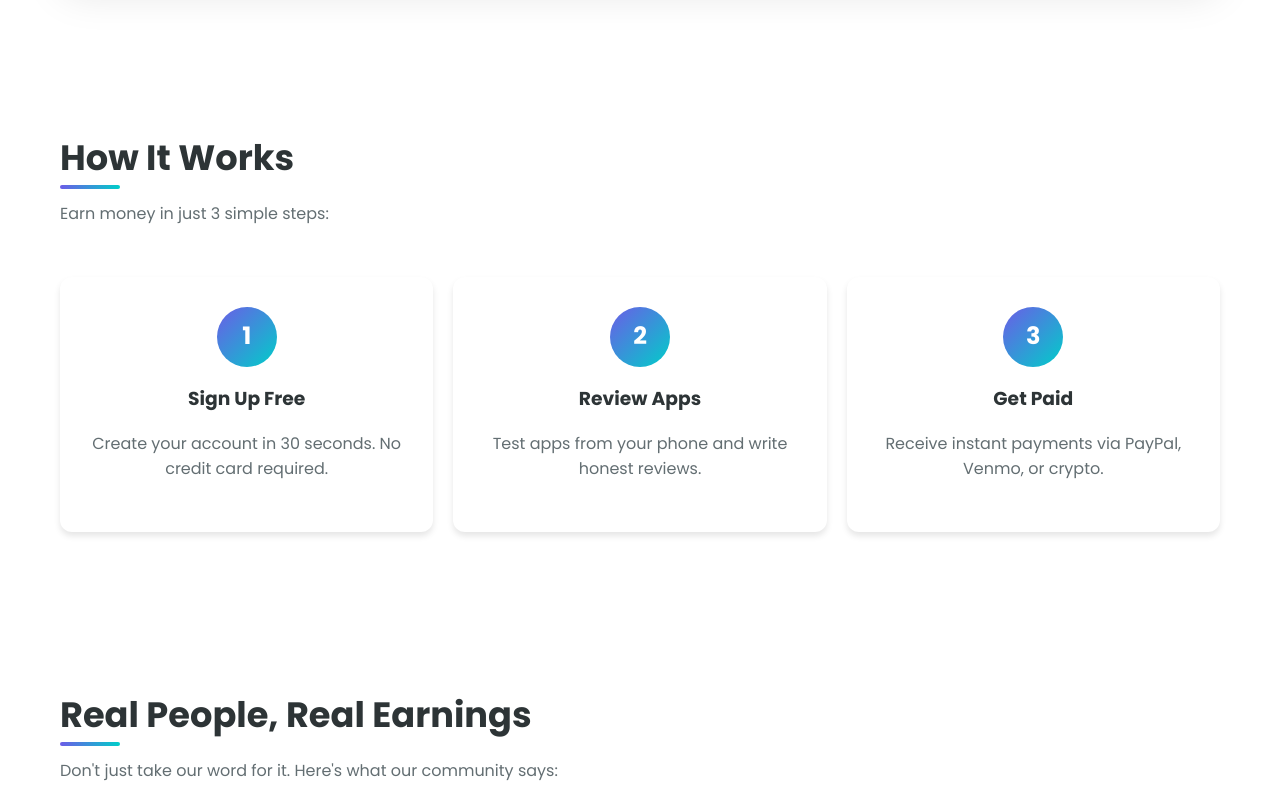
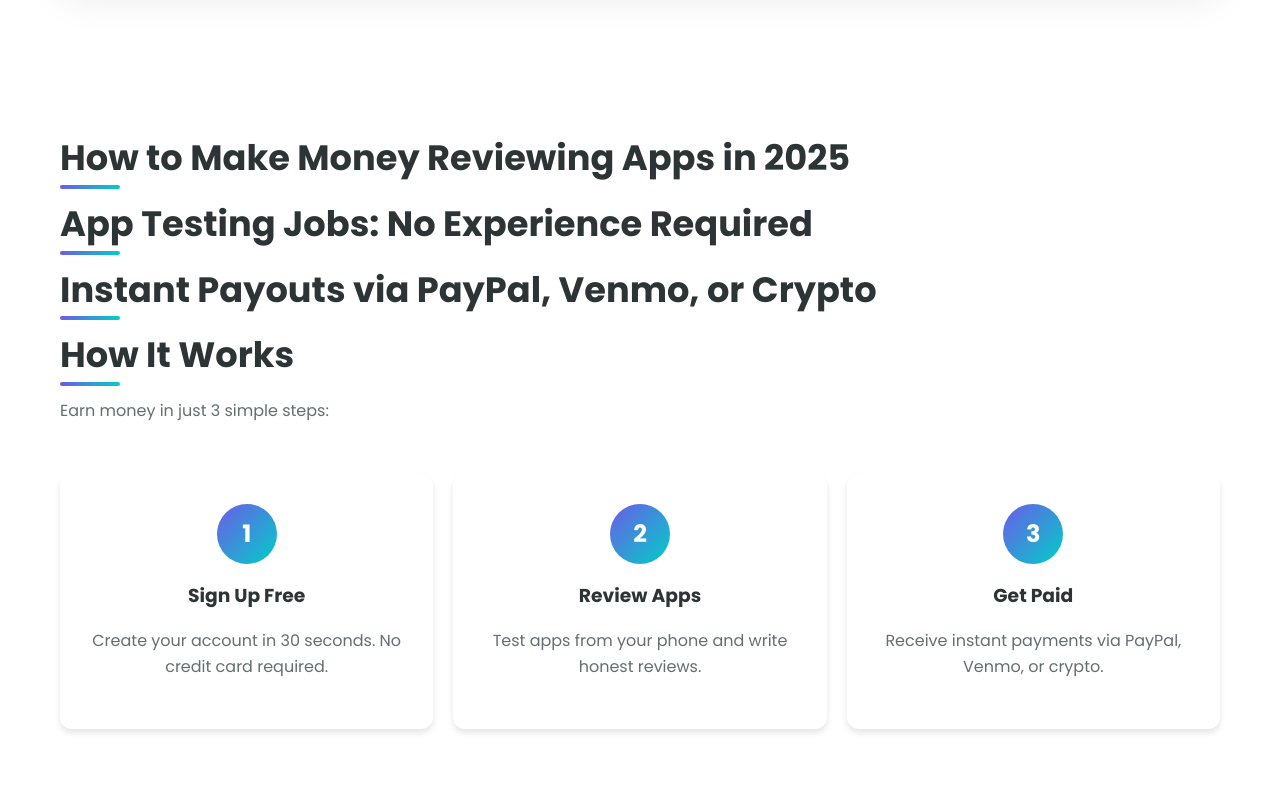
Before and after one commit to donny0019/app-review-earnings, a plain HTML site: page index.html in a window 1280 px wide. Shown: the part 1400-2200 px from the top of the page. Drawn offline with Linux system fonts and the light colour scheme.

Commit message:
Add files via upload

```diff
--- a/index.html
+++ b/index.html
@@ -4,7 +4,7 @@
 <meta name="google-site-verification" content="TbW2WtI93w6gVjJ70Iy1MZ-ZRHX2bkgNOJpdjXjFMdU" />
   <meta charset="UTF-8">
   <meta name="viewport" content="width=device-width, initial-scale=1.0">
-  <title>Get Paid to Review Apps | Earn $5-$30 per Review</title>
+  <title>Earn $5-$30 per App Review | Get Paid to Test Apps (No Experience Needed)</title>
 
   <!-- SEO Meta Tags -->
   <meta name="description" content="Earn $5-$30 per app review! Join 50,000+ users getting paid to test apps. No experience needed. Instant payouts via PayPal, Venmo, or crypto.">
@@ -770,7 +770,11 @@
     <!-- How It Works -->
     <section class="how-it-works" id="how-it-works">
       <div class="container">
-        <h2>How It Works</h2>
+        <h2>How to Make Money Reviewing Apps in 2025</h2>
+        <h2>App Testing Jobs: No Experience Required</h2>
+        <h2>Instant Payouts via PayPal, Venmo, or Crypto</h2>
+         <br><h2>How It Works</h2> </br>
+
         <p>Earn money in just 3 simple steps:</p>
 
         <div class="steps">
@@ -976,7 +980,7 @@
           </div>
           <div class="faq-item">
             <div class="faq-question">
-              How do I get paid?
+              How do I get paid for app reviews?
               <i class="fas fa-chevron-down"></i>
             </div>
             <div class="faq-answer">
```
